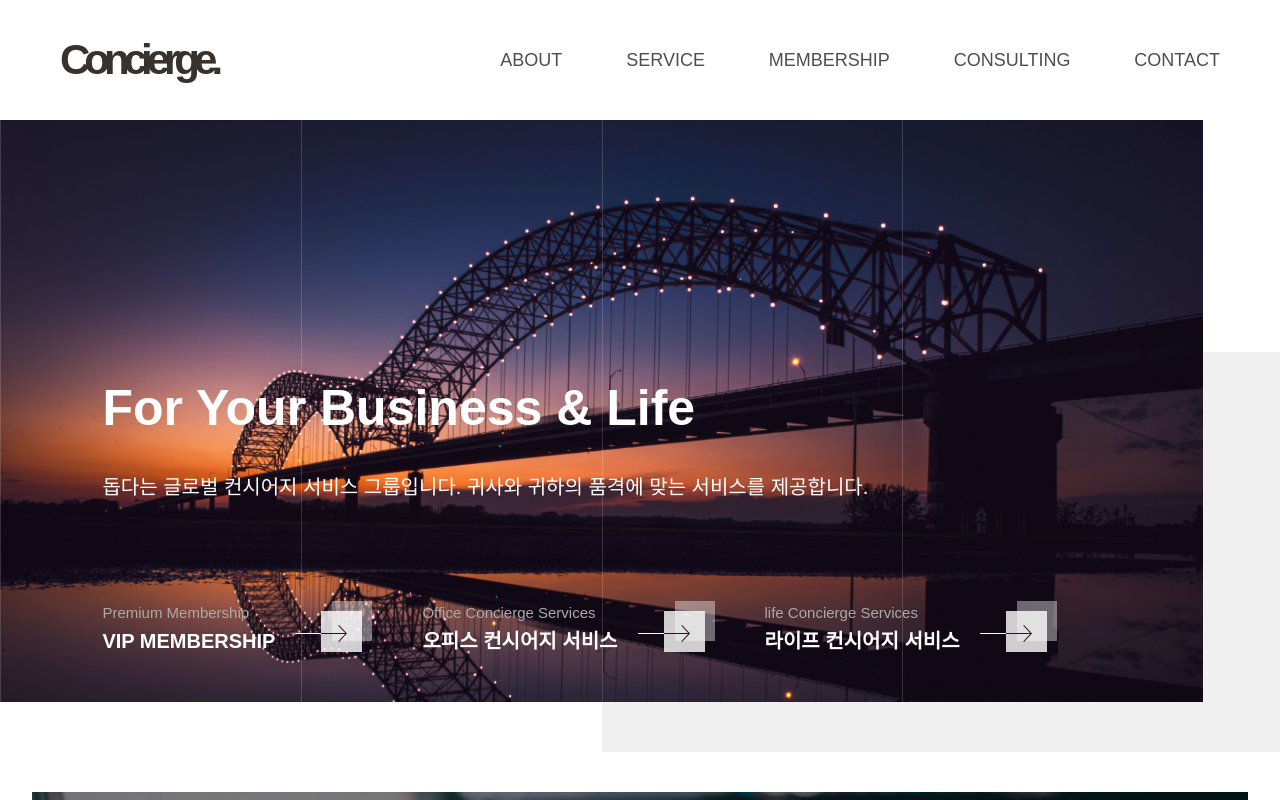
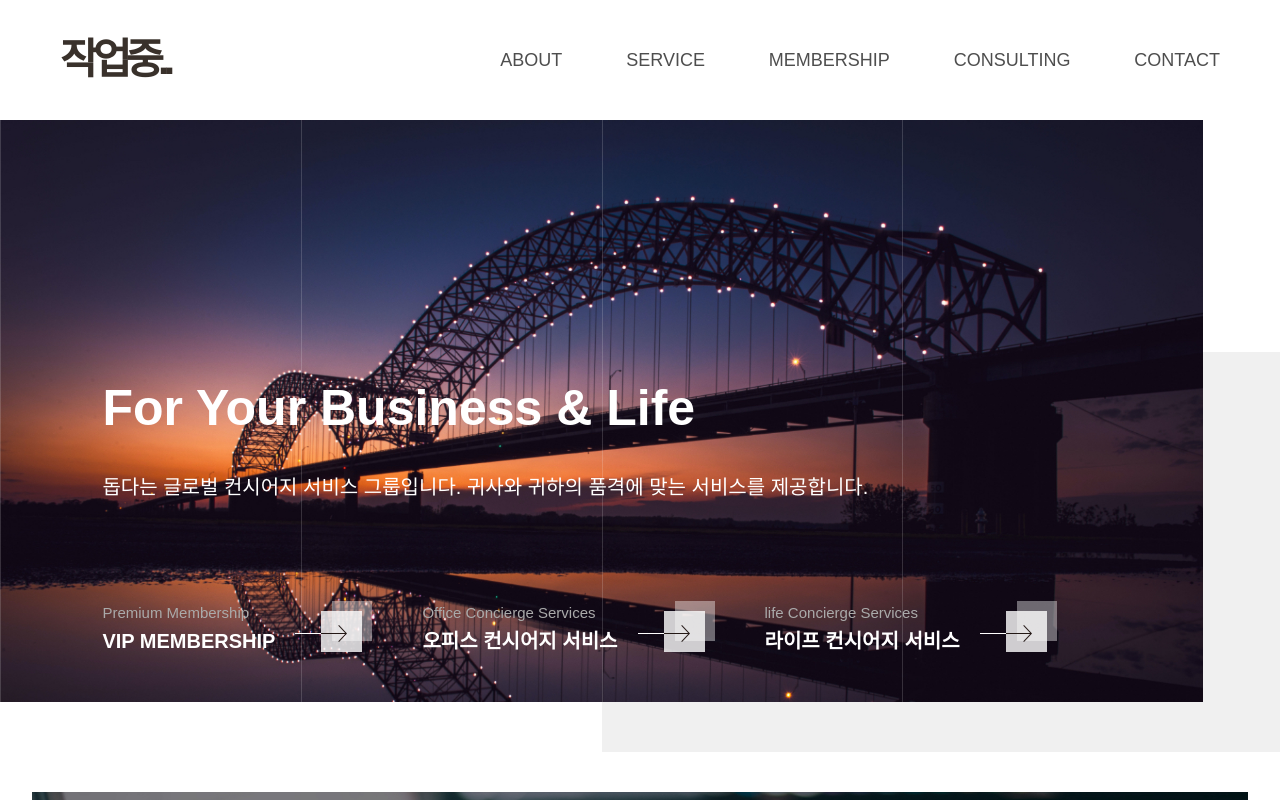
Before and after one commit to LEEHEEBOK/LEEHEEBOK.github.io, a plain HTML site: page index.html in a window 1280 px wide. Shown: the top 800 px of the page. Drawn offline with Linux system fonts and the light colour scheme; a web font is replaced by a local one.

Commit message:
Update index.html

```diff
--- a/index.html
+++ b/index.html
@@ -13,7 +13,7 @@
     <div class="wrap">
         <!--header-->
         <header>
-            <a href="#" class="logo">Concierge.</a>
+            <a href="#" class="logo">작업중..</a>
             <nav>
                 <ul class="gnb">
                     <li><a href="#">about</a></li>
```
